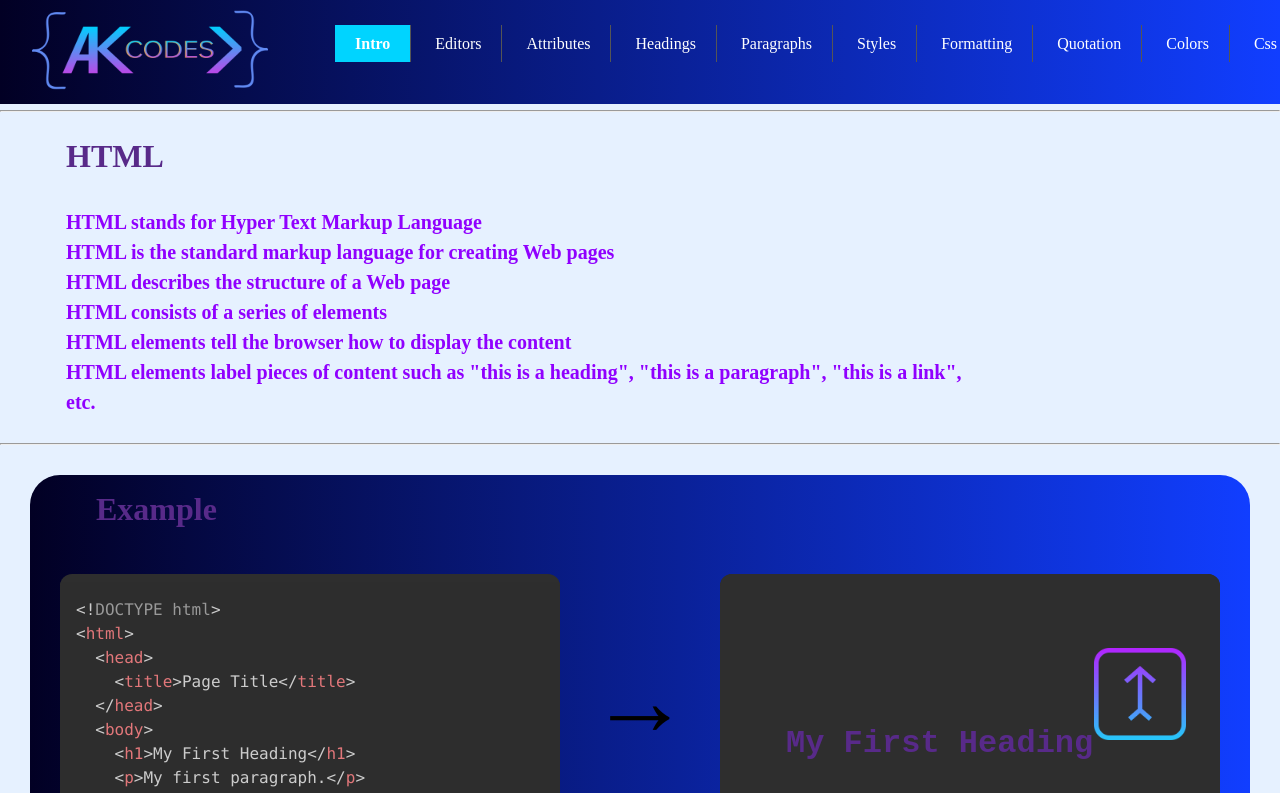
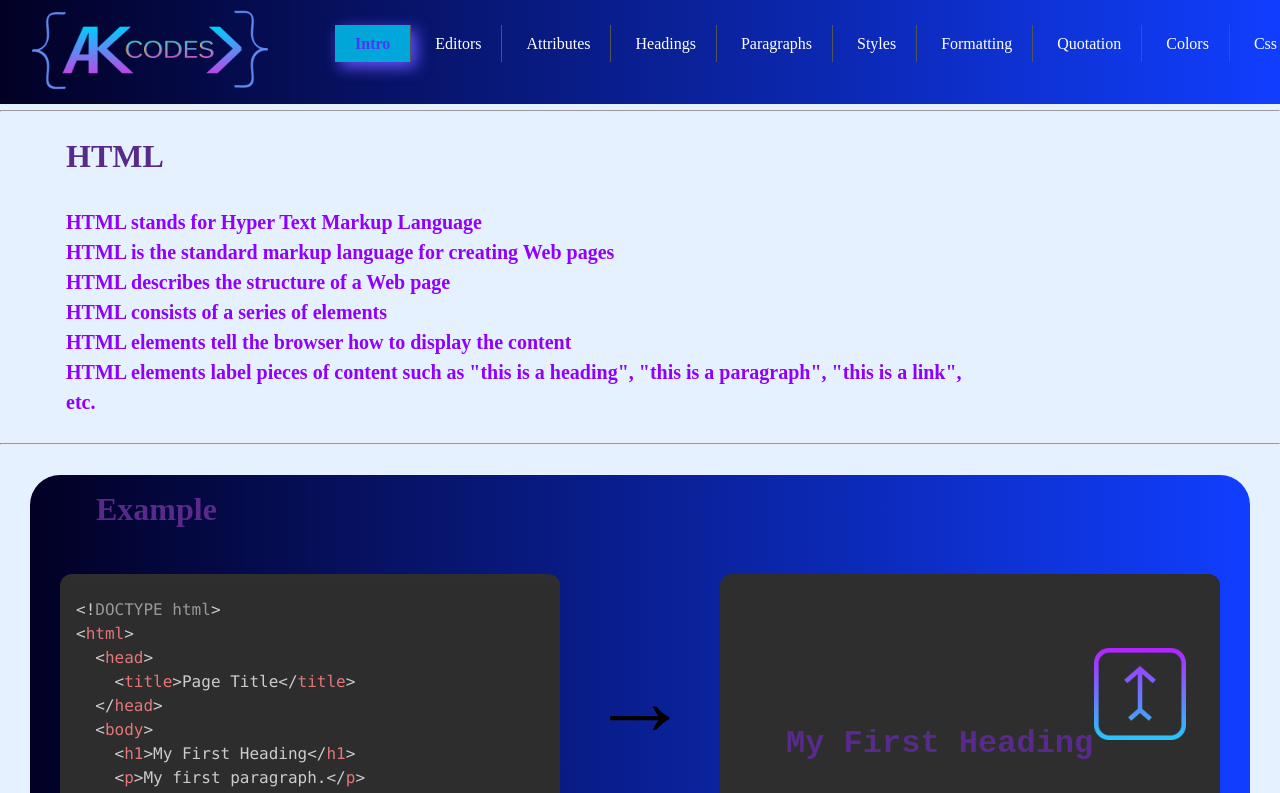
Before and after one commit to ayushguptagithub/htmlnotes, a plain HTML site: page index.html in a window 1280 px wide. In both pictures the pointer is over the link "Intro". Shown: the top 793 px of the page. Drawn offline with Linux system fonts and the light colour scheme.

Commit message:
Update style.css

```diff
--- a/style.css
+++ b/style.css
@@ -35,13 +35,18 @@
         .nav-link:last-child {
             border-right: none;
         }
-
+        .active{
+          color:#7700ffab;
+          box-shadow: 5px 5px 15px rgb(104, 84, 255);
+        }
         .nav-link:hover {
-            background-color: #00d4ff;
+            background-color: #8f78f7ca;
+            box-shadow: 5px 5px 15px rgb(104, 84, 255);
+            transition: 1s;
         }
 
         .nav-link.active {
-            background-color: #00d4ff;
+            background-color: #00d5ffc2;
             font-weight: bold;
         }
 
@@ -193,7 +198,13 @@ overflow:auto;
   background-color: #2e2e2e;
   z-index:0;
 }
+.container:hover{
 
+
+  box-shadow: 0px 25px 30px rgb(99, 9, 255),0px -25px 30px rgb(99, 9, 255),25px 0px 30px rgb(99, 9, 255),-25px 0px 30px rgb(99, 9, 255);
+  transition: 1s;
+
+}
 .language {
   color: white;
   background-color: #1f4287;
```
